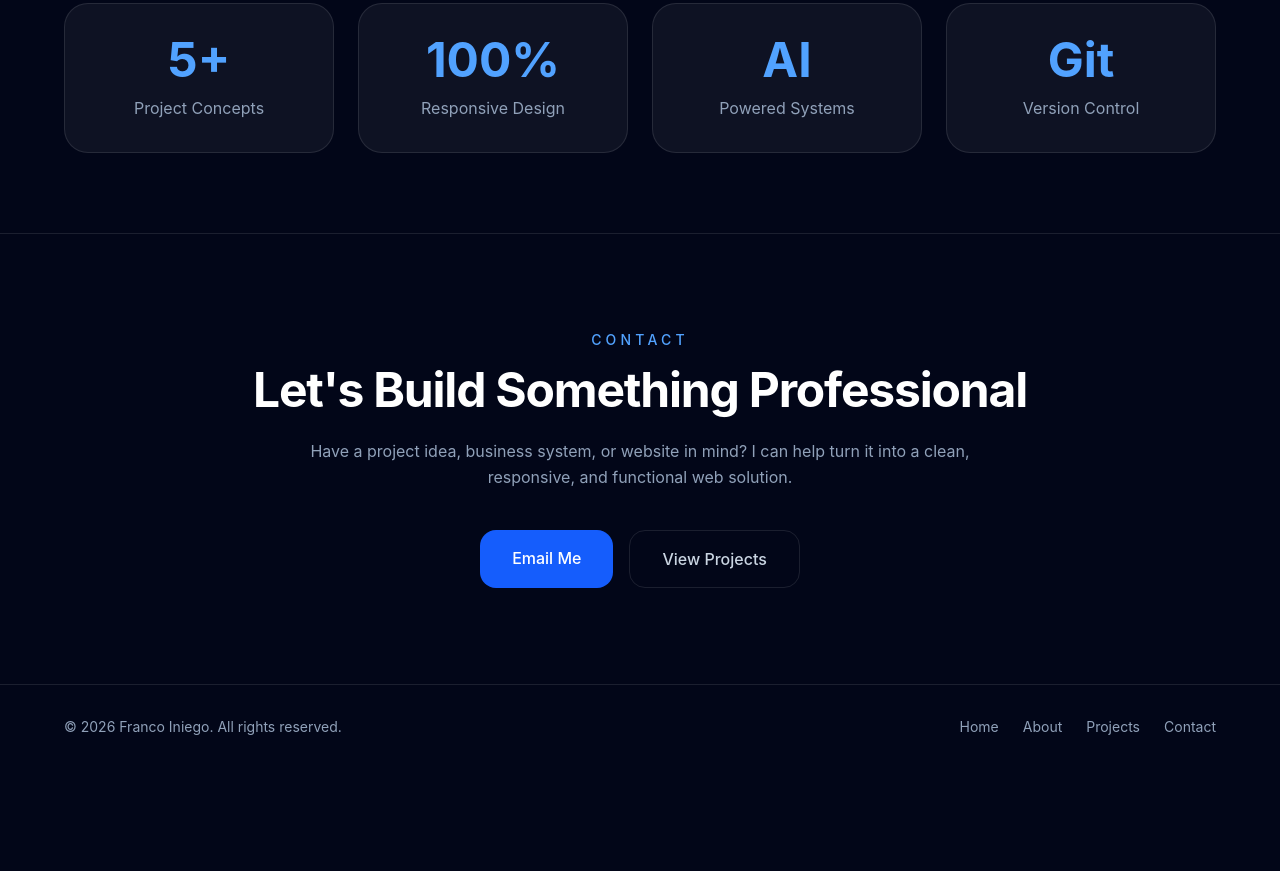
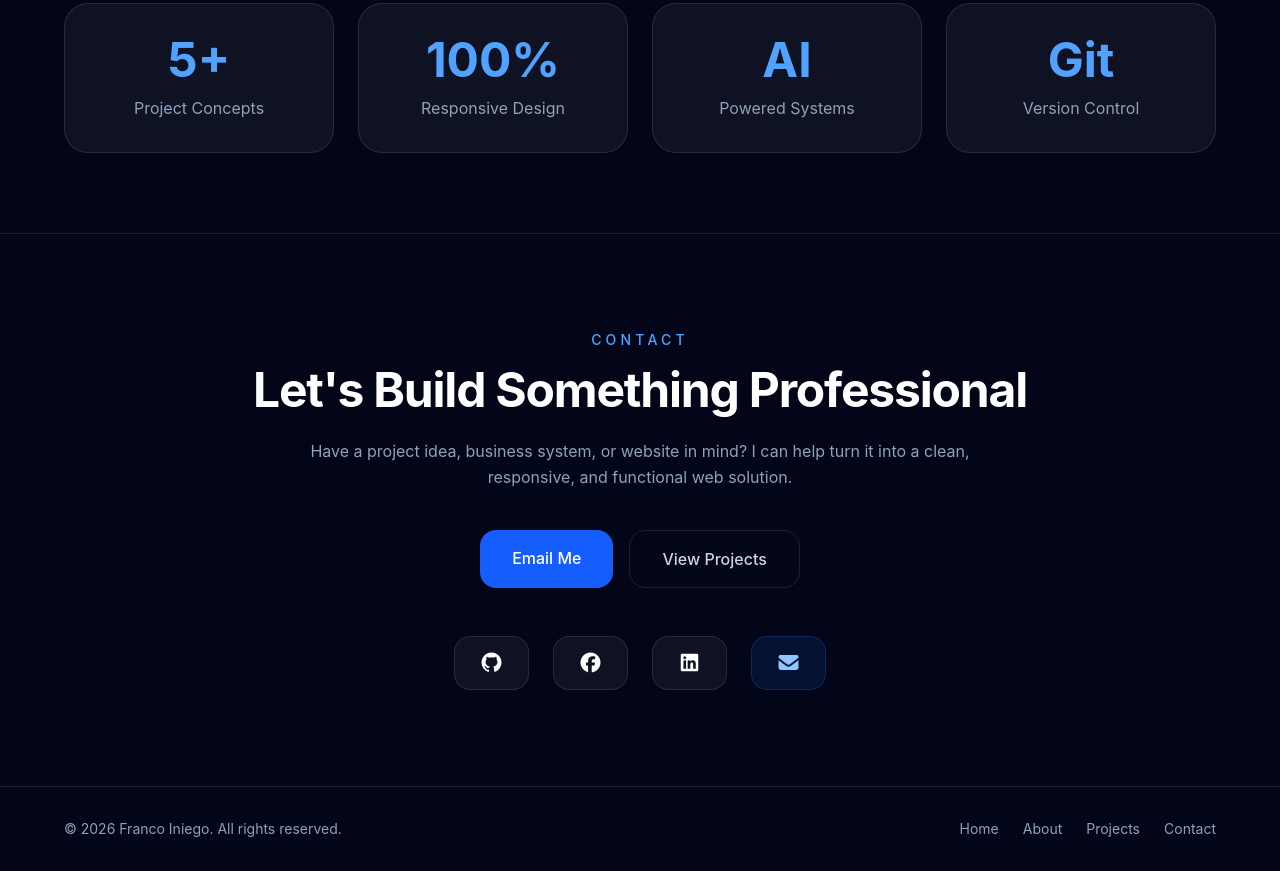
Before and after one commit to francojuan27/franco-portfolio, a website built with Vite: page index.html in a window 1280 px wide. Shown: the part 3992-4863 px from the top of the page. Before the commit the page ends 4761 px from the top, so only its background shows below. Built offline with nearby package versions, Linux system fonts and the light colour scheme.

Commit message:
Add Social Media Icons

```diff
--- a/index.html
+++ b/index.html
@@ -532,6 +532,40 @@
             View Projects
           </a>
         </div>
+        <!-- Social Links -->
+        <div class="mt-12 flex flex-wrap justify-center gap-6">
+          <a
+            href="https://github.com/francojuan27"
+            target="_blank"
+            class="rounded-2xl border border-white/10 bg-white/5 px-6 py-3 transition hover:bg-white/10 text-xl"
+          >
+            <i class="fa-brands fa-github"></i>
+          </a>
+
+          <a
+            href="https://facebook.com/"
+            target="_blank"
+            class="rounded-2xl border border-white/10 bg-white/5 px-6 py-3 transition hover:bg-white/10 text-xl"
+          >
+            <i class="fa-brands fa-facebook"></i>
+          </a>
+
+          <a
+            href="https://linkedin.com/"
+            target="_blank"
+            class="rounded-2xl border border-white/10 bg-white/5 px-6 py-3 transition hover:bg-white/10 text-xl"
+          >
+            <i class="fa-brands fa-linkedin"></i>
+          </a>
+
+          <a
+            href="https://mail.google.com/mail/?view=cm&fs=1&to=francoiniegosystem@gmail.com"
+            target="_blank"
+            class="rounded-2xl border border-blue-500/20 bg-blue-500/10 px-6 py-3 text-blue-300 transition hover:bg-blue-600 hover:text-white text-xl"
+          >
+            <i class="fa-solid fa-envelope"></i>
+          </a>
+        </div>
       </div>
     </section>
 
--- a/package.json
+++ b/package.json
@@ -12,6 +12,7 @@
     "vite": "^8.0.12"
   },
   "dependencies": {
+    "@fortawesome/fontawesome-free": "^7.2.0",
     "@tailwindcss/vite": "^4.3.1",
     "tailwindcss": "^4.3.1"
   }
--- a/src/main.js
+++ b/src/main.js
@@ -1,4 +1,5 @@
 import "./style.css";
+import "@fortawesome/fontawesome-free/css/all.min.css";
 
 const menuBtn = document.querySelector("#menu-btn");
 const mobileMenu = document.querySelector("#mobile-menu");
```
Also changed, not shown: 1 other file.
